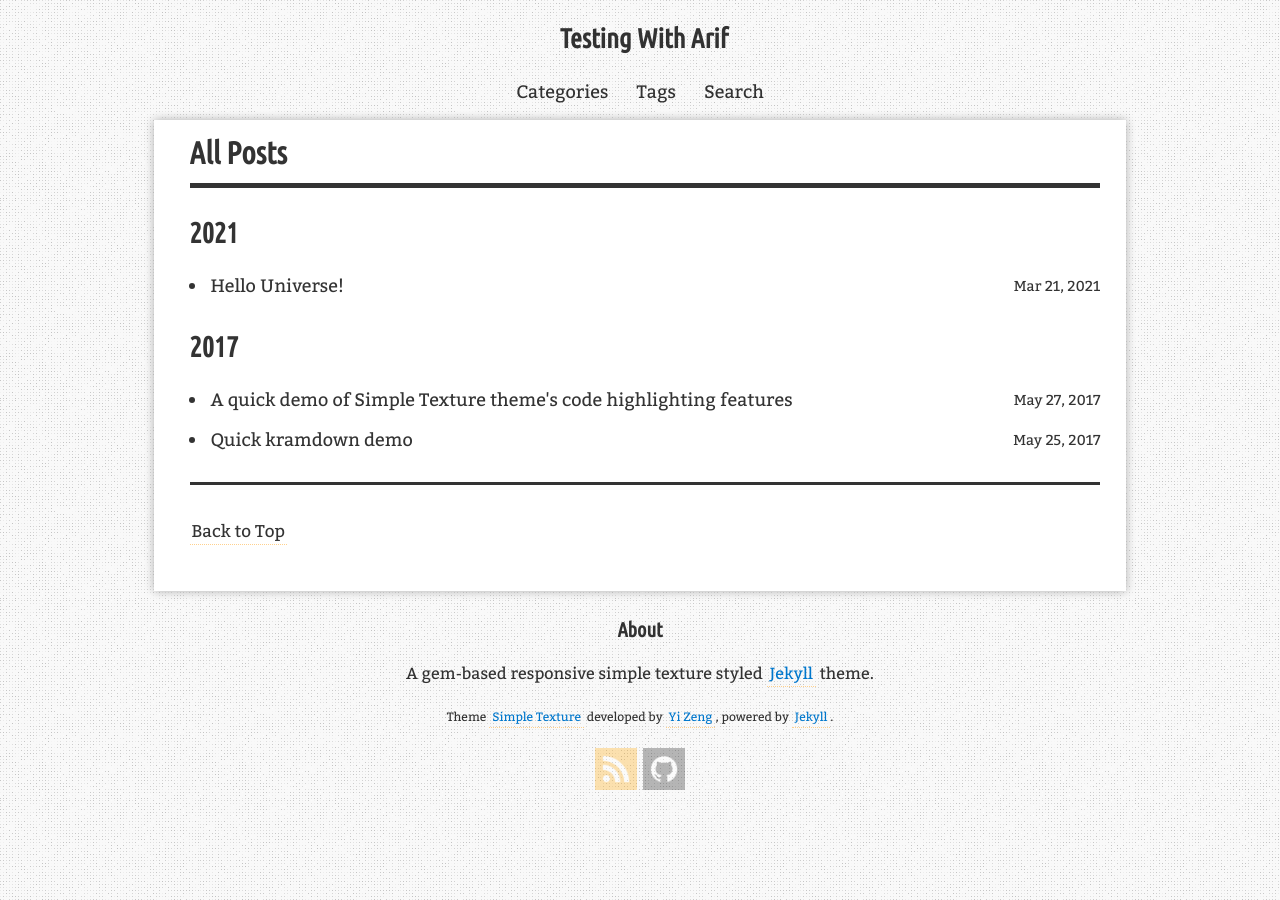
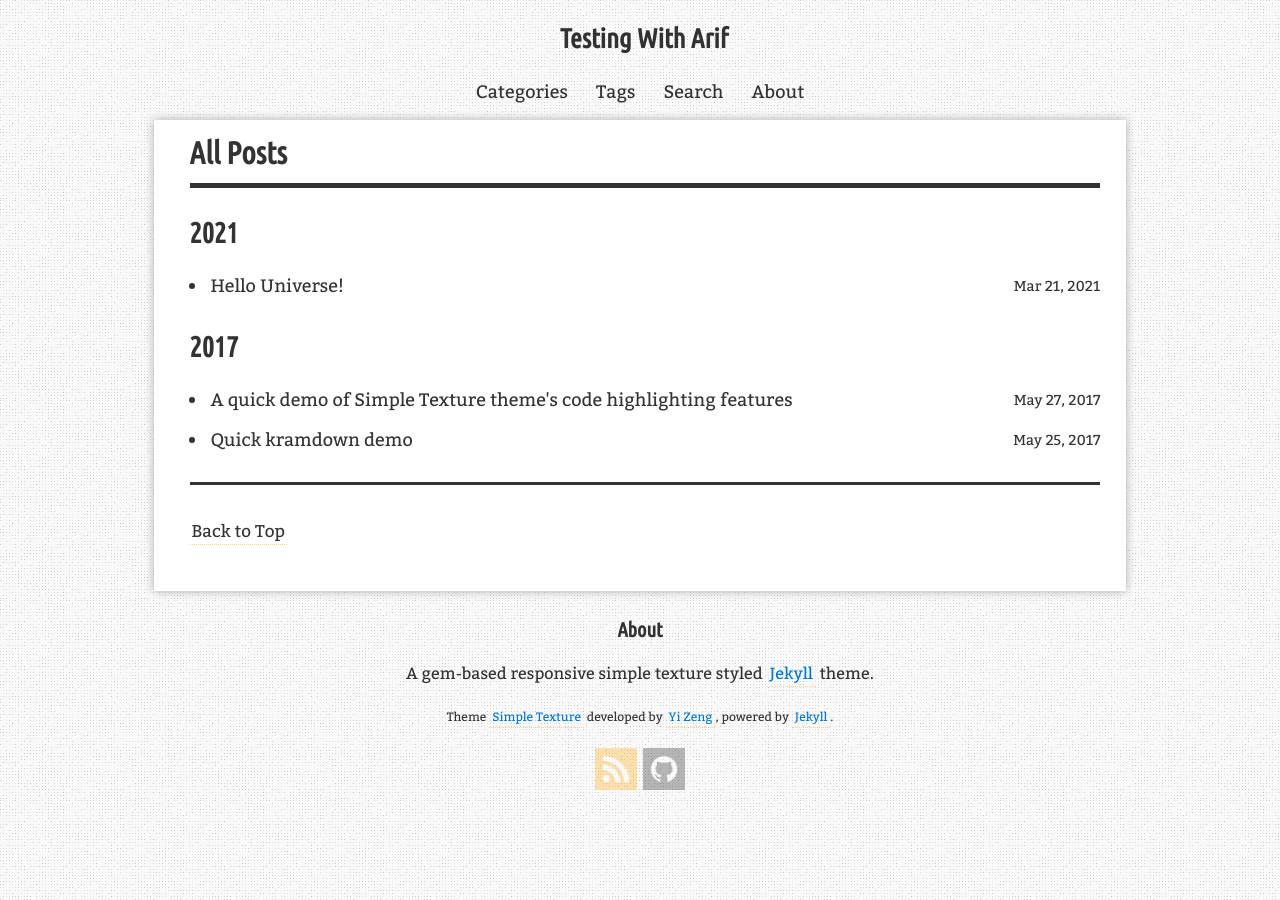
Before and after one commit to arifmasood/testingwitharif.com, a Jekyll site: the page built from index.html, in a window 1280 px wide. Built offline with Jekyll 4.4.1, drawn with Linux system fonts in a browser that asks for light colours; comment, search, counter and statistics services are not loaded.

Commit message:
add ABOUT link to header

```diff
--- a/_includes/blog/header.html
+++ b/_includes/blog/header.html
@@ -15,6 +15,7 @@
                     <!--[if !IE]> -->
                     <li class="nav-link"><a title="{{ site.data.i18n[site.lang].search }}" class="btn-search" href="#">{{ site.data.i18n[site.lang].search }}</a></li>
                     <!-- <![endif]-->
+                    <li class="nav-link"><a title="{{ site.data.i18n[site.lang].about }}" target="_blank" href="https://www.linkedin.com/in/arif7d/">{{ site.data.i18n[site.lang].about }}</a></li>
                 </ul>
             </nav>
         </div>
```
